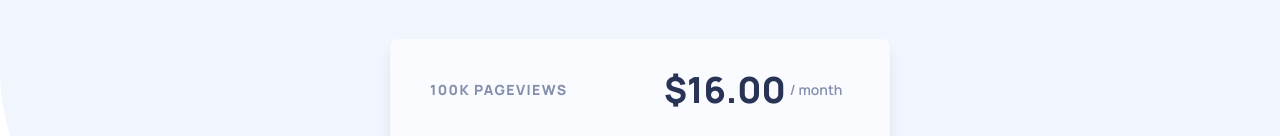
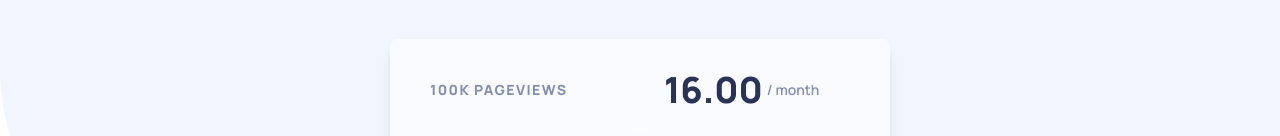
Before and after one commit to KevinPadi/interactive-pricing-component, a React (Vite) app: page / in a window 1280 px wide. Shown: the part 235-371 px from the top of the page. Built offline with nearby package versions, Linux system fonts and the light colour scheme.

Commit message:
feat: dinamic prices

```diff
--- a/src/App.jsx
+++ b/src/App.jsx
@@ -2,10 +2,17 @@ import Header from './components/Header'
 import Card from './components/Card'
 
 function App () {
+  const prices = [
+    ['10K', 8],
+    ['50K', 12],
+    ['100K', 16],
+    ['500K', 24],
+    ['1M', 36]
+  ]
   return (
     <div className='container mx-auto md:w-[500px] md:mt-20 w-[85%] h-[450px]'>
       <Header />
-      <Card />
+      <Card prices={prices} />
     </div>
   )
 }
--- a/src/components/Card.jsx
+++ b/src/components/Card.jsx
@@ -1,11 +1,20 @@
-import React from 'react'
+import { useState } from 'react'
 import Label from './Label'
 import SwitchButton from './SwitchButton'
 import Button from './Button'
 
-function Card () {
+function Card ({ prices }) {
+  const [pageValue, setPageValue] = useState(prices[2][0])
+  const [priceValue, setPriceValue] = useState(prices[2][1])
+  const [isChecked, setIsChecked] = useState(false)
+
+  const handleCheckboxChange = () => {
+    setIsChecked(!isChecked)
+  }
+
   const sliderColor = (e) => {
     let target = e.target
+    const value = target.value
     if (e.target.type !== 'range') {
       target = document.getElementById('range')
     }
@@ -14,12 +23,15 @@ function Card () {
     const val = target.value
 
     target.style.backgroundSize = (val - min) * 100 / (max - min) + '% 100%'
+
+    setPageValue(prices[value][0])
+    setPriceValue(prices[value][1])
   }
   return (
     <section className='mx-auto mt-11 md:h-[400px] h-full md:w-full rounded-lg bg-veryPaleBlue divide-y divide-lightGrayishBlueBar shadow-lg'>
       <div className='flex items-center h-60 flex-col md:gap-12 gap-7 rounded-t-lg p-5 md:p-10 md:grid md:grid-cols-2 md:grid-rows-3 mb-4'>
-        <p className='text-grayishBlue text-sm font-bold  tracking-widest order-1'>100K PAGEVIEWS</p>
-        <p className='flex items-center text-4xl font-bold text-darkBlue order-3'>$16.00<span className='text-sm font-normal text-grayishBlue ml-1'>/ month</span></p>
+        <p className='text-grayishBlue text-sm font-bold  tracking-widest order-1'>{pageValue} PAGEVIEWS</p>
+        <p className='flex items-center text-4xl font-bold text-darkBlue order-3'>{isChecked ? priceValue - priceValue * 0.25 : priceValue}.00<span className='text-sm font-normal text-grayishBlue ml-1'>/ {isChecked ? 'year' : 'month'}</span></p>
         <div className='order-2 w-full md:col-span-2 row-start-2'>
           <input
             type='range' defaultValue={2} min='0' max='4' step='1' onInput={sliderColor}
@@ -27,9 +39,8 @@ function Card () {
         </div>
         <div className='flex justify-center items-center gap-4 order-4 md:col-span-2 row-start-3'>
           <p className='text-[10px] md:text-sm text-grayishBlue'>Monthly billing</p>
-          <SwitchButton />
+          <SwitchButton handleCheckboxChange={handleCheckboxChange} isChecked={isChecked} />
           <p className='text-[11px] md:text-sm text-grayishBlue'>Year billing</p>
-          {/* <p className='text-[11px] bg-lightGrayishRed text-lightRed rounded-full  font-bold py-[2px] px-[5px] hidden md:block'>25% discount</p> */}
           <p className='text-[10px] md:text-[12px] bg-lightGrayishRed text-lightRed rounded-full  font-semibold py-[2px] px-[5px]'>-25% <span className='md:before:content-["discount"]' /></p>
         </div>
       </div>
--- a/src/components/SwitchButton.jsx
+++ b/src/components/SwitchButton.jsx
@@ -1,10 +1,6 @@
-import React, { useState } from 'react'
-
-const SwitchButton = () => {
-  const [isChecked, setIsChecked] = useState(false)
-
-  const handleCheckboxChange = () => {
-    setIsChecked(!isChecked)
+const SwitchButton = ({ handleCheckboxChange, isChecked }) => {
+  const handleChecked = () => {
+    handleCheckboxChange()
   }
 
   return (
@@ -13,7 +9,7 @@ const SwitchButton = () => {
         <input
           type='checkbox'
           checked={isChecked}
-          onChange={handleCheckboxChange}
+          onChange={handleChecked}
           className='sr-only'
         />
         <div
```
Also changed, not shown: 2 other files (tests, documents, lock files or other folders).
